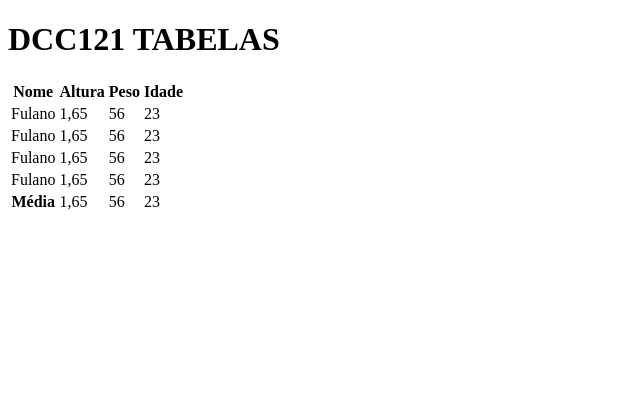
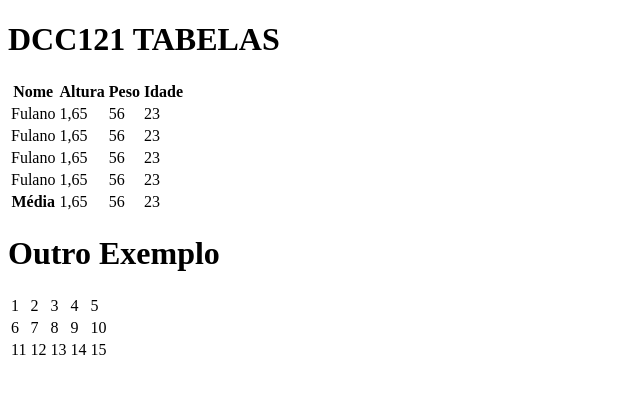
Before and after one commit to ufjf-dcc121/ufjf-dcc121-2022-1-atv2-Pedroenrick, a plain HTML site: page table.html in a window 1280 px wide. Shown: the whole page, without its empty margins (0-640 px from the left). Drawn offline with Linux system fonts and the light colour scheme.

Commit message:
Adicionando mais um exemplo de tabela

```diff
--- a/table.html
+++ b/table.html
@@ -52,5 +52,34 @@
         </tr>
       </tfoot>
     </table>
+
+    <h1>Outro Exemplo</h1>
+
+    <table>
+        <thead></thead>
+        <tbody>
+            <tr>
+                <td>1</td>
+                <td>2</td>
+                <td>3</td>
+                <td>4</td>
+                <td>5</td>
+            </tr>
+            <tr>
+                <td>6</td>
+                <td>7</td>
+                <td>8</td>
+                <td>9</td>
+                <td>10</td>
+            </tr>
+            <tr>
+                <td>11</td>
+                <td>12</td>
+                <td>13</td>
+                <td>14</td>
+                <td>15</td>
+            </tr>
+        </tbody>
+    </table>
   </body>
 </html>
```
